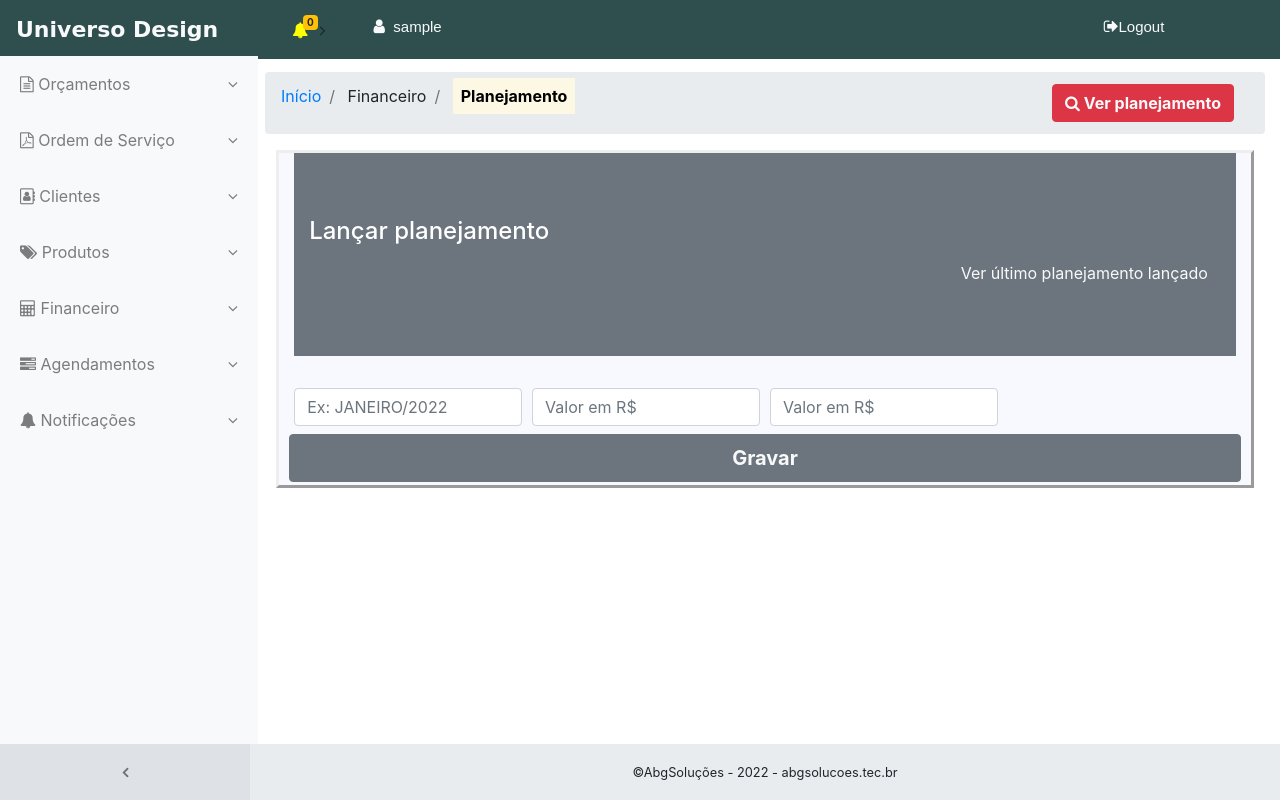
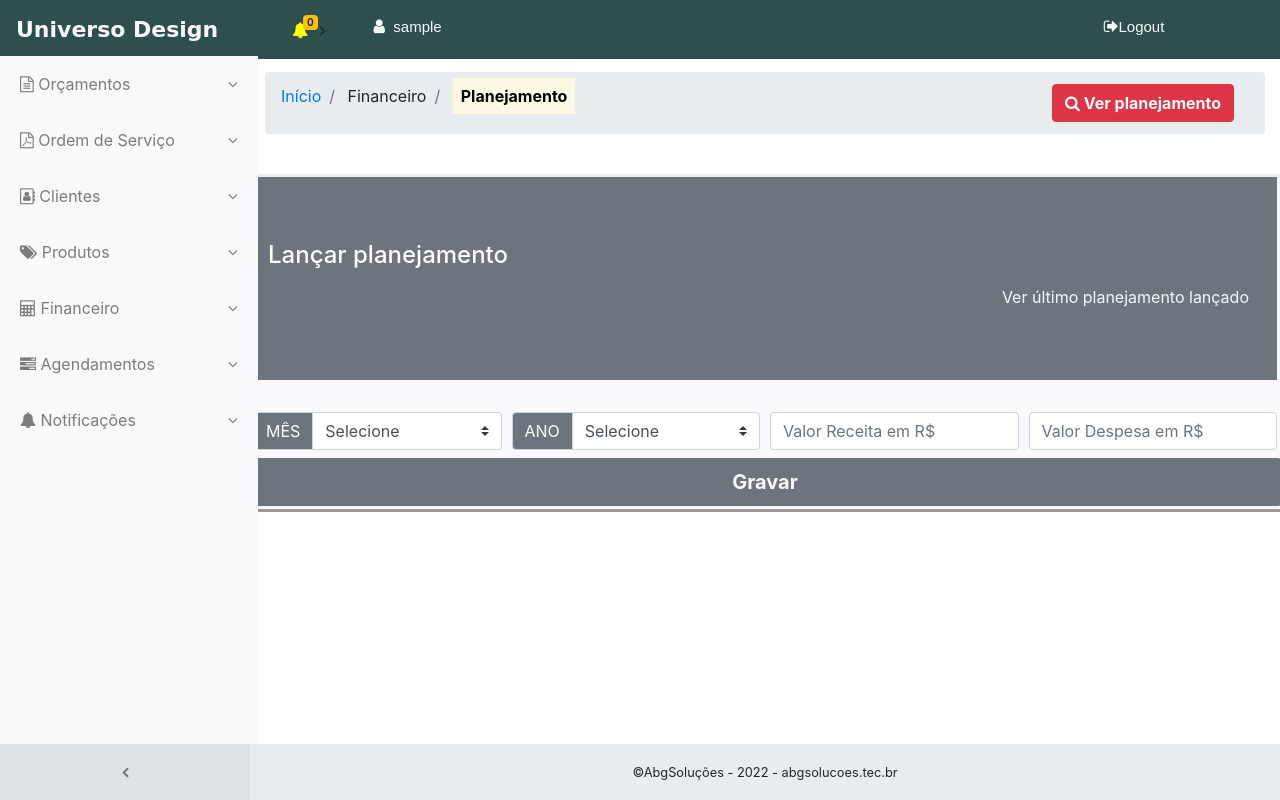
Before and after one commit to Ivonilson/prjUniversoDesign, a PHP site: template view/lancar-planejamento.php in a window 1280 px wide. Run offline with PHP 8.4, Linux system fonts and the light colour scheme; the template is opened without the code that fills it, so the values that code supplies are empty; the visitor is signed in with stand-in values (Sample User, id 1).

Commit message:
fluxo de caixa - implementando regras de negócio

```diff
--- a/controller/crtPlanejamento.php
+++ b/controller/crtPlanejamento.php
@@ -49,15 +49,15 @@ require "model/Planejamento.php";
 	$ultimoPlanejamento = new Planejamento();
 	$mes_ano = new Planejamento();
 
-	$mes_ano_existe = $mes_ano->MesAnoJaExiste(filter_input(INPUT_POST, 'ipt-mes-ano-planejado'));
+	$mes_ano_existe = $mes_ano->MesAnoJaExiste(filter_input(INPUT_POST, 'sel-form-sel-mes')."/".filter_input(INPUT_POST, 'sel-form-sel-ano'));
 
-    if(!$mes_ano_existe  && filter_input(INPUT_POST, 'ipt-mes-ano-planejado') != '' && filter_input(INPUT_POST, 'ipt-mes-ano-planejado') != '-') {
+    if(!$mes_ano_existe  && filter_input(INPUT_POST, 'sel-form-sel-mes') != '' && filter_input(INPUT_POST, 'sel-form-sel-mes') != '-') {
 		if($crtl->CadastrarPlanejamento()){
 			$mensagem_erro = "Planejamento lançado com sucesso!";
 		} else {
 			$mensagem_erro = "ERRO. Verifique se o mês/ano que está tentando cadastrar já exista no sistema e tente novamente. Caso o problema persista, contate o Suporte.";
 		}
-	} elseif(filter_input(INPUT_POST, 'ipt-mes-ano-planejado') != null) {
+	} elseif(filter_input(INPUT_POST, 'sel-form-sel-mes') != null) {
 		$mensagem_erro = "ERRO. Verifique se o mês/ano que está tentando cadastrar já exista no sistema e tente novamente. Caso o problema persista, contate o Suporte.";
 	}
 
--- a/view/lancar-planejamento.php
+++ b/view/lancar-planejamento.php
@@ -31,7 +31,7 @@ if ($_SESSION['user'] == NULL) {
 				</li>
 
 				<div class="col">
-					<a href="/?pagina=planejamento" class="btn btn-danger text-light float-right font-weight-bold rounded" data-bs-toggle="tooltip" data-bs-placement="bottom" title="Incluir mês/ano"><i class="fa fa-search"></i>  Ver planejamento</a>
+					<a href="/?pagina=planejamento" class="btn btn-danger text-light float-right font-weight-bold rounded" data-bs-toggle="tooltip" data-bs-placement="bottom" title="Incluir mês/ano"><i class="fa fa-search"></i> Ver planejamento</a>
 				</div>
 
 			</ol>
@@ -141,28 +141,71 @@ if ($_SESSION['user'] == NULL) {
 
 						<div class="form-row align-items-center">
 
-                            <div class="col-lg-3 col-md-12 col-sm-12 col-xs-12">
+							<!--<div class="col-lg-3 col-md-12 col-sm-12 col-xs-12">
 								<label class="sr-only" for="inlineFormInputEndereco">MÊS/ANO</label>
 								<input type="text" class="form-control mb-2" id="inlineFormInputEndereco" placeholder="Ex: JANEIRO/2022 " name="ipt-mes-ano-planejado" required>
+							</div>-->
+
+							<div class="col-lg-3 col-md-12 col-sm-12 col-xs-12">
+								<div class="input-group mb-2">
+									<div class="input-group-prepend">
+										<label class="input-group-text bg-secondary text-white">
+											MÊS
+										</label>
+									</div>
+									<select class="custom-select" name="sel-form-sel-mes">
+										<option value="-">Selecione</option>
+										<option value="JANEIRO">JANEIRO</option>
+										<option value="FEVEREIRO">FEVEREIRO</option>
+										<option value="MARÇO">MARÇO</option>
+										<option value="ABRIL">ABRIL</option>
+										<option value="MAIO">MAIO</option>
+										<option value="JUNHO">JUNHO</option>
+										<option value="JULHO">JULHO</option>
+										<option value="AGOSTO">AGOSTO</option>
+										<option value="SETEMBRO">SETEMBRO</option>
+										<option value="OUTUBRO">OUTUBRO</option>
+										<option value="NOVEMBRO">NOVEMBRO</option>
+										<option value="DEZEMBRO">DEZEMBRO</option>
+									</select>
+								</div>
+							</div>
+
+							<div class="col-lg-3 col-md-12 col-sm-12 col-xs-12">
+								<div class="input-group mb-2">
+									<div class="input-group-prepend">
+										<label class="input-group-text bg-secondary text-white">
+											ANO
+										</label>
+									</div>
+									<select class="custom-select" name="sel-form-sel-ano">
+										<option value="-">Selecione</option>
+										<option value="2022">2022</option>
+										<option value="2023">2023</option>
+										<option value="2024">2024</option>
+										<option value="2025">2025</option>
+										<option value="2026">2026</option>
+									</select>
+								</div>
 							</div>
 
 							<div class="col-lg-3 col-md-12 col-sm-12 col-xs-12">
 								<label class="sr-only" for="inlineFormInputEndereco">VALOR RECEITA (R$)</label>
-								<input type="text" class="form-control mb-2" id="inlineFormInputEndereco" placeholder="Valor em R$ " name="ipt-valor-receita" required>
+								<input type="text" class="form-control mb-2" id="inlineFormInputEndereco" placeholder="Valor Receita em R$ " name="ipt-valor-receita" required>
 							</div>
 
-                            <div class="col-lg-3 col-md-12 col-sm-12 col-xs-12">
+							<div class="col-lg-3 col-md-12 col-sm-12 col-xs-12">
 								<label class="sr-only" for="inlineFormInputEndereco">VALOR DESPESA (R$)</label>
-								<input type="text" class="form-control mb-2" id="inlineFormInputEndereco" placeholder="Valor em R$ " name="ipt-valor-despesa" required>
+								<input type="text" class="form-control mb-2" id="inlineFormInputEndereco" placeholder="Valor Despesa em R$ " name="ipt-valor-despesa" required>
 							</div>
 
 							<input type="submit" value="Gravar" name="btnCadastrar" id="botoesGravarCad">
 
 							<?php
 
-								//var_dump($UltimoPlanejamentoCadastrado);
-								//echo "<br>";
-								//var_dump($mes_ano_existe);
+							//var_dump($UltimoPlanejamentoCadastrado);
+							//echo "<br>";
+							//var_dump($mes_ano_existe);
 
 							?>
 
@@ -186,32 +229,69 @@ if ($_SESSION['user'] == NULL) {
 
 							<form method="post">
 
-								<div class="col-12">
+								<div class="col-12 mb-2">
 									<label class="text-danger font-weight-bold readonly">ID</label>
 									<br>
 									<input class="form-control" type="text" value="<?= $UltimoPlanejamentoCadastrado['id_plan_rec_desp'] ?>" disabled>
 									<input class="form-control" type="hidden" name="ipt-id-planejamento-edicao" value="<?= $UltimoPlanejamentoCadastrado['id_plan_rec_desp'] ?>">
 								</div>
 
-                                <div class="col-12">
-									<label class="text-danger font-weight-bold">Mês/Ano</label>
-									<br>
-									<input class="form-control" type="text" name="ipt-mes-ano-planejado-edicao" value="<?= $UltimoPlanejamentoCadastrado['mes_ano_planejado'] ?>">
+								<div class="col-12">
+									<div class="input-group mb-2">
+										<div class="input-group-prepend">
+											<label class="input-group-text bg-secondary text-white">
+												MÊS
+											</label>
+										</div>
+										<select class="custom-select" name="sel-form-sel-mes-edicao">
+											<option value="<?= $UltimoPlanejamentoCadastrado['mes'] ?>"><?= $UltimoPlanejamentoCadastrado['mes'] ?></option>
+											<option value="JANEIRO">JANEIRO</option>
+											<option value="FEVEREIRO">FEVEREIRO</option>
+											<option value="MARÇO">MARÇO</option>
+											<option value="ABRIL">ABRIL</option>
+											<option value="MAIO">MAIO</option>
+											<option value="JUNHO">JUNHO</option>
+											<option value="JULHO">JULHO</option>
+											<option value="AGOSTO">AGOSTO</option>
+											<option value="SETEMBRO">SETEMBRO</option>
+											<option value="OUTUBRO">OUTUBRO</option>
+											<option value="NOVEMBRO">NOVEMBRO</option>
+											<option value="DEZEMBRO">DEZEMBRO</option>
+										</select>
+									</div>
 								</div>
 
 								<div class="col-12">
+									<div class="input-group mb-2">
+										<div class="input-group-prepend">
+											<label class="input-group-text bg-secondary text-white">
+												ANO
+											</label>
+										</div>
+										<select class="custom-select" name="sel-form-sel-ano-edicao">
+											<option value="<?= $UltimoPlanejamentoCadastrado['ano'] ?>"><?= $UltimoPlanejamentoCadastrado['ano'] ?></option>
+											<option value="2022">2022</option>
+											<option value="2023">2023</option>
+											<option value="2024">2024</option>
+											<option value="2025">2025</option>
+											<option value="2026">2026</option>
+										</select>
+									</div>
+								</div>
+
+								<div class="col-12 mb-2">
 									<label class="text-danger font-weight-bold">Valor Receita (R$)</label>
 									<br>
-									<input class="form-control" type="text" name="ipt-valor-receita" value="<?= number_format($UltimoPlanejamentoCadastrado['valor_receita'], 2, ',' , '') ?>">
+									<input class="form-control" type="text" name="ipt-valor-receita" value="<?= number_format($UltimoPlanejamentoCadastrado['valor_receita'], 2, ',', '') ?>">
 								</div>
 
-                                <div class="col-12">
+								<div class="col-12 mb-2">
 									<label class="text-danger font-weight-bold">Valor Despesa (R$)</label>
 									<br>
 									<input class="form-control" type="text" name="ipt-valor-despesa" value="<?= number_format($UltimoPlanejamentoCadastrado['valor_despesa'], 2, ',', '') ?>">
 								</div>
 
-								<div class="col-12">
+								<div class="col-12 mb-2">
 									<label class="text-danger text-light">-</label>
 									<br>
 									<input class="form-control btn btn-success" type="submit" name="btnEditarPlanejado" value="Gravar" style="font-weight: bold !important;">
```
Also changed, not shown: model/Planejamento.php (+12 -6 lines), view/planejamento.php (+47 -9 lines).
